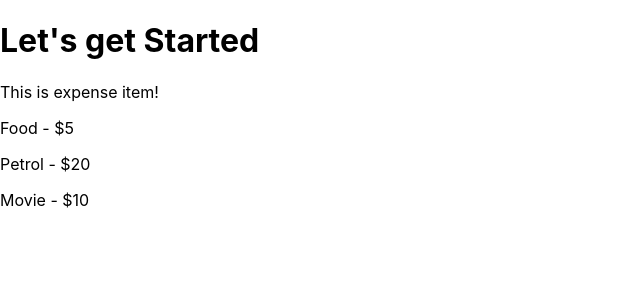
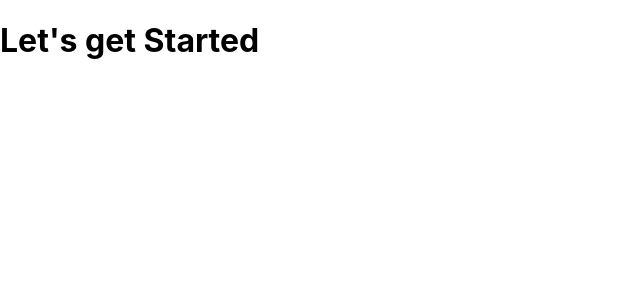
Before and after one commit to AbhayPatil-005/ReactJS-miniProjects, a React (Vite) app in the folder 01_myFirstComponent/: page / in a window 1280 px wide. Shown: the top 300 px of the page, without its empty margins (0-640 px from the left). Built offline with nearby package versions, Linux system fonts and the light colour scheme.

Commit message:
writing complex jsx

```diff
--- a/01_myFirstComponent/src/Components/ExpenseItems.jsx
+++ b/01_myFirstComponent/src/Components/ExpenseItems.jsx
@@ -2,10 +2,12 @@
 function ExpenseItem() {
   return (
     <>
-    <p>This is expense item!</p>
-    <p>Food - $5</p>
-    <p>Petrol - $20</p>
-    <p>Movie - $10</p>
+    <body>
+      <div>15 August 2023</div>
+        <div>Delhi</div>
+        <div>Book</div>
+        <div>$10</div>
+    </body>
     </>
   )
 }
```
